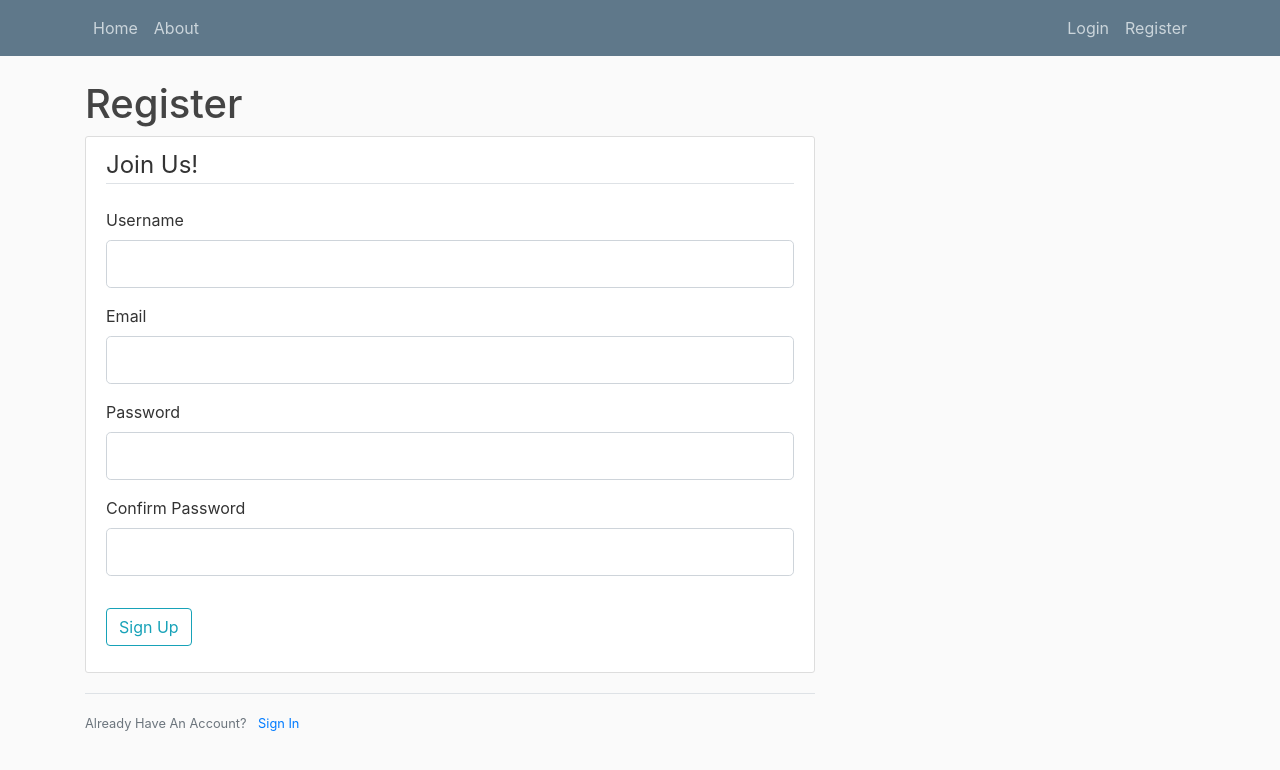
After one commit to leonardodechecchi/web-app, a Flask app: page /register in a window 1280 px wide. The commit adds this page. Shown: the top 770 px of the page. Run offline with Flask 2, Linux system fonts and the light colour scheme; some libraries are stand-ins or nearby versions.

Commit message:
second commit

```diff
--- a/app/app.py
+++ b/app/app.py
@@ -1,15 +1,35 @@
-from flask import Flask, render_template
+from flask import Flask, render_template, url_for, flash, redirect
+from forms import RegistrationForm, LoginForm
 
 app = Flask(__name__)
+app.config['SECRET_KEY'] = '5fd9b065b5a8ec13542a15bf09a7d92e'
+
 
 @app.route('/')
 @app.route('/home')
-def home_page():
-    return render_template('public/home.html')
+def home():
+    return render_template('public/home.html', title='Home Page')
+
 
 @app.route('/about')
 def about():
-    return render_template('public/about.html')
+    return render_template('public/about.html', title='About')
+
+
+@app.route('/register', methods=['GET', 'POST'])
+def register():
+    form = RegistrationForm()
+    if form.validate_on_submit():  # if form validated after submit
+        flash(f'Account created for {form.username.data}', 'success')
+        return redirect(url_for('home'))
+    return render_template('public/register.html', title='Register', form=form)
+
+
+@app.route('/login')
+def login():
+    form = LoginForm()
+    return render_template('public/login.html', title='Login', form=form)
+
 
 if __name__ == '__main__':
     app.run(debug=True)
--- a/app/forms.py
+++ b/app/forms.py
@@ -0,0 +1,23 @@
+from flask_wtf import FlaskForm
+from wtforms import StringField, PasswordField, SubmitField, BooleanField
+from wtforms.validators import DataRequired, Length, EqualTo, Email
+
+# DataRequired() : makes sure that the field won't be empty
+# Lenght() : sets a minimum and maximum lenght for the username
+# EqualTo() : verifies that 'password' is equalto 'confirm_password'
+
+class RegistrationForm(FlaskForm):
+    username = StringField('Username', validators=[
+                           DataRequired(), Length(min=2, max=20)])  # list of validators
+    email = StringField('Email', validators=[DataRequired(), Email()])
+    password = PasswordField('Password', validators=[DataRequired()])
+    confirm_password = PasswordField('Confirm Password', validators=[
+                                     DataRequired(), EqualTo('password')])
+    submit = SubmitField('Sign Up')
+
+
+class LoginForm(FlaskForm):
+    email = StringField('Email', validators=[DataRequired(), Email()])
+    password = PasswordField('Password', validators=[DataRequired()])
+    remember = BooleanField('Remember Me')  # allow users to stay logged in for some time
+    submit = SubmitField('Login')
--- /dev/null
+++ b/app/static/css/main.css
@@ -0,0 +1,80 @@
+body {
+    background: #fafafa;
+    color: #333333;
+    margin-top: 5rem;
+}
+
+h1, h2, h3, h4, h5, h6 {
+    color: #444444;
+}
+
+.bg-steel {
+    background-color: #5f788a;
+}
+
+.site-header .navbar-nav .nav-link {
+    color: #cbd5db;
+}
+
+.site-header .navbar-nav .nav-link:hover {
+    color: #ffffff;
+}
+
+.site-header .navbar-nav .nav-link.active {
+    font-weight: 500;
+}
+
+.content-section {
+    background: #ffffff;
+    padding: 10px 20px;
+    border: 1px solid #dddddd;
+    border-radius: 3px;
+    margin-bottom: 20px;
+}
+
+.article-title {
+    color: #444444;
+}
+
+a.article-title:hover {
+    color: #428bca;
+    text-decoration: none;
+}
+
+.article-content {
+    white-space: pre-line;
+}
+
+.article-img {
+    height: 65px;
+    width: 65px;
+    margin-right: 16px;
+}
+
+.article-metadata {
+    padding-bottom: 1px;
+    margin-bottom: 4px;
+    border-bottom: 1px solid #e3e3e3
+}
+
+.article-metadata a:hover {
+    color: #333;
+    text-decoration: none;
+}
+
+.article-svg {
+    width: 25px;
+    height: 25px;
+    vertical-align: middle;
+}
+
+.account-img {
+    height: 125px;
+    width: 125px;
+    margin-right: 20px;
+    margin-bottom: 16px;
+}
+
+.account-heading {
+    font-size: 2.5rem;
+}
--- /dev/null
+++ b/app/templates/public/register.html
@@ -0,0 +1,40 @@
+{% extends "public/templates/layout.html" %}
+
+{% block content %}
+
+    <h1>Register</h1>
+
+    <div class="content-section">  <!-- content-section : style in main.css -->
+        <form action="" method="post">  <!-- action="" POST informations in the same route -->
+            {{ form.hidden_tag() }}  <!-- adds cross-site request forgery, not important -->
+            <fieldset class="form-group">
+                <legend class="border-bottom mb-4">Join Us!</legend>
+                <div class="form-group">
+                    {{ form.username.label(class="form-control-label") }}
+                    {{ form.username(class="form-control form-control-lg") }}
+                </div>
+                <div class="form-group">
+                    {{ form.email.label(class="form-control-label") }}
+                    {{ form.email(class="form-control form-control-lg") }}
+                </div>
+                <div class="form-group">
+                    {{ form.password.label(class="form-control-label") }}
+                    {{ form.password(class="form-control form-control-lg") }}
+                </div>
+                <div class="form-group">
+                    {{ form.confirm_password.label(class="form-control-label") }}
+                    {{ form.confirm_password(class="form-control form-control-lg") }}
+                </div>
+            </fieldset>
+            <div class="form-group">
+                {{ form.submit(class="btn btn-outline-info") }}
+            </div>
+        </form>
+    </div>
+    <div class="border-top pt-3">
+        <small class="text-muted">
+            Already Have An Account? <a class="ml-2" href="{{ url_for('login') }}">Sign In</a>
+        </small>
+    </div>
+
+{% endblock %}
--- /dev/null
+++ b/app/templates/public/templates/layout.html
@@ -0,0 +1,69 @@
+<!DOCTYPE html>
+<html lang="en">
+
+<head>
+
+    <!-- Required meta tags -->
+    <meta charset="utf-8">
+    <meta name="viewport" content="width=device-width, initial-scale=1, shrink-to-fit=no">
+
+    <!-- Bootstrap CSS -->
+    <link rel="stylesheet" href="https://stackpath.bootstrapcdn.com/bootstrap/4.3.1/css/bootstrap.min.css"
+        integrity="sha384-ggOyR0iXCbMQv3Xipma34MD+dH/1fQ784/j6cY/iJTQUOhcWr7x9JvoRxT2MZw1T" crossorigin="anonymous">
+
+    <link rel="stylesheet" href="{{ url_for('static', filename='css/main.css') }}">
+
+    {% if title %}
+    <title>Project - {{ title }}</title>
+    {% else %}
+    <title>Project</title>
+    {% endif %}
+
+</head>
+
+<body>
+
+    <header class="site-header">
+        <nav class="navbar navbar-expand-md navbar-light bg-steel fixed-top">
+            <div class="container">
+                <button class="navbar-toggler" type="button" data-toggle="collapse" data-target="#navbarNavAltMarkup"
+                    aria-controls="navbarNavAltMarkup" aria-expanded="false" aria-label="Toggle navigation">
+                    <span class="navbar-toggler-icon"></span>
+                </button>
+                <div class="collapse navbar-collapse" id="navbarToggle">
+                    <div class="navbar-nav mr-auto">
+                        <a class="nav-item nav-link" href="/">Home</a>
+                        <a class="nav-item nav-link" href="/about">About</a>
+                    </div>
+                    <div class="navbar-nav">
+                        <a class="nav-item nav-link" href="/login">Login</a>
+                        <a class="nav-item nav-link" href="/register">Register</a>
+                    </div>
+                </div>
+            </div>
+        </nav>
+    </header>
+
+    <main role="main" class="container">
+        <div class="row">
+            <div class="col-md-8">
+                <!-- flash messages -->
+                {% with messages = get_flashed_messages(with_categories=true) %}
+                    {% if messages %}
+                        {% for category, message in messages %}
+                            <div class="alert alert-{{ category }}">
+                                {{ message }}
+                            </div>
+                        {% endfor %}
+                    {% endif %}
+                {% endwith %}
+                <!-- content -->
+                {% block content %}
+                {% endblock %}
+            </div>
+        </div>
+    </main>
+
+</body>
+
+</html>
```
Also changed, not shown: app/templates/public/about.html (+3 -5 lines), app/templates/public/home.html (+3 -5 lines), app/templates/public/login.html (added, +7 -0 lines), app/templates/public/templates/public_template.html (deleted, +0 -44 lines), 2 other files.
